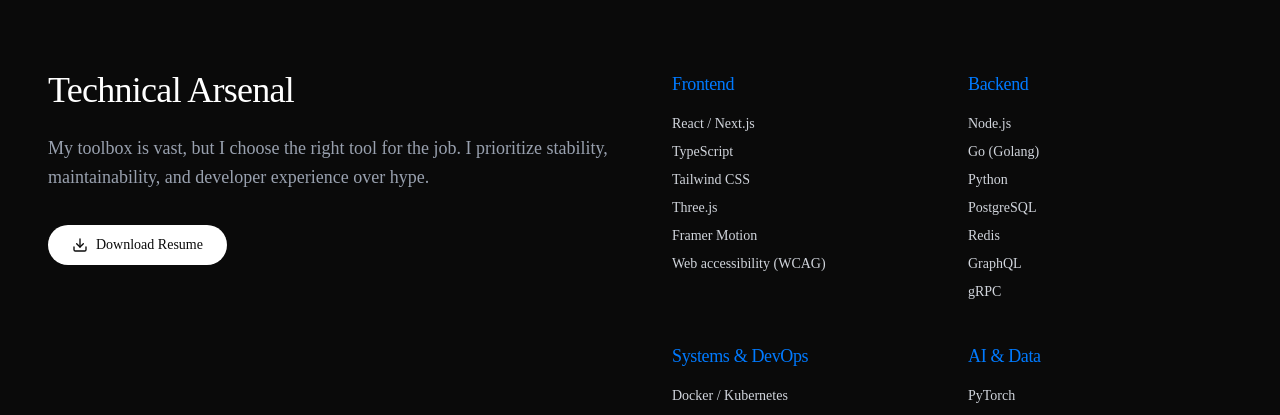
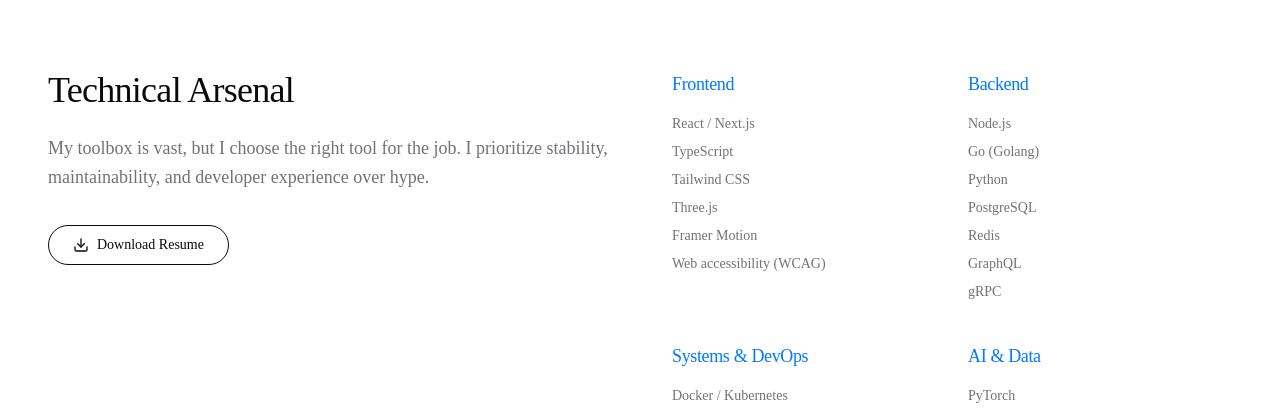
Before and after one commit to Emanuelnjenga/manu-portfolio, a Next.js app: page / in a window 1280 px wide. Shown: the part 2382-2797 px from the top of the page. Built offline with nearby package versions, Linux system fonts and the light colour scheme; no server answers.

Commit message:
Update page.tsx

```diff
--- a/src/app/page.tsx
+++ b/src/app/page.tsx
@@ -23,7 +23,7 @@
         <HeroSection />
 
         {/* About Preview */}
-        <Section className="bg-muted/10">
+        <Section>
           <div className="grid grid-cols-1 md:grid-cols-2 gap-12 items-center">
             <Reveal>
               <h2 className="text-3xl md:text-4xl font-serif mb-6">Bridging the gap between complexity and clarity.</h2>
@@ -93,14 +93,14 @@
         </Section>
 
         {/* Skills Snapshot */}
-        <Section className="bg-foreground text-background">
+        <Section>
           <div className="grid grid-cols-1 md:grid-cols-2 gap-16">
             <Reveal>
-              <h2 className="text-3xl md:text-4xl font-serif mb-6 text-white">Technical Arsenal</h2>
-              <p className="text-gray-400 text-lg leading-relaxed mb-8">
+              <h2 className="text-3xl md:text-4xl font-serif mb-6 text-foreground">Technical Arsenal</h2>
+              <p className="text-muted-foreground text-lg leading-relaxed mb-8">
                 My toolbox is vast, but I choose the right tool for the job. I prioritize stability, maintainability, and developer experience over hype.
               </p>
-              <Button asChild variant="outline" className="text-foreground bg-white hover:bg-gray-100 border-none">
+              <Button asChild variant="outline">
                 <Link href="/resume">
                   <Download className="mr-2 w-4 h-4" /> Download Resume
                 </Link>
@@ -112,7 +112,7 @@
                   <h3 className="text-accent text-lg font-medium mb-4">{group.category}</h3>
                   <ul className="space-y-2">
                     {group.items.map((skill) => (
-                      <li key={skill} className="text-gray-300 text-sm">{skill}</li>
+                      <li key={skill} className="text-muted-foreground text-sm">{skill}</li>
                     ))}
                   </ul>
                 </Reveal>
```
